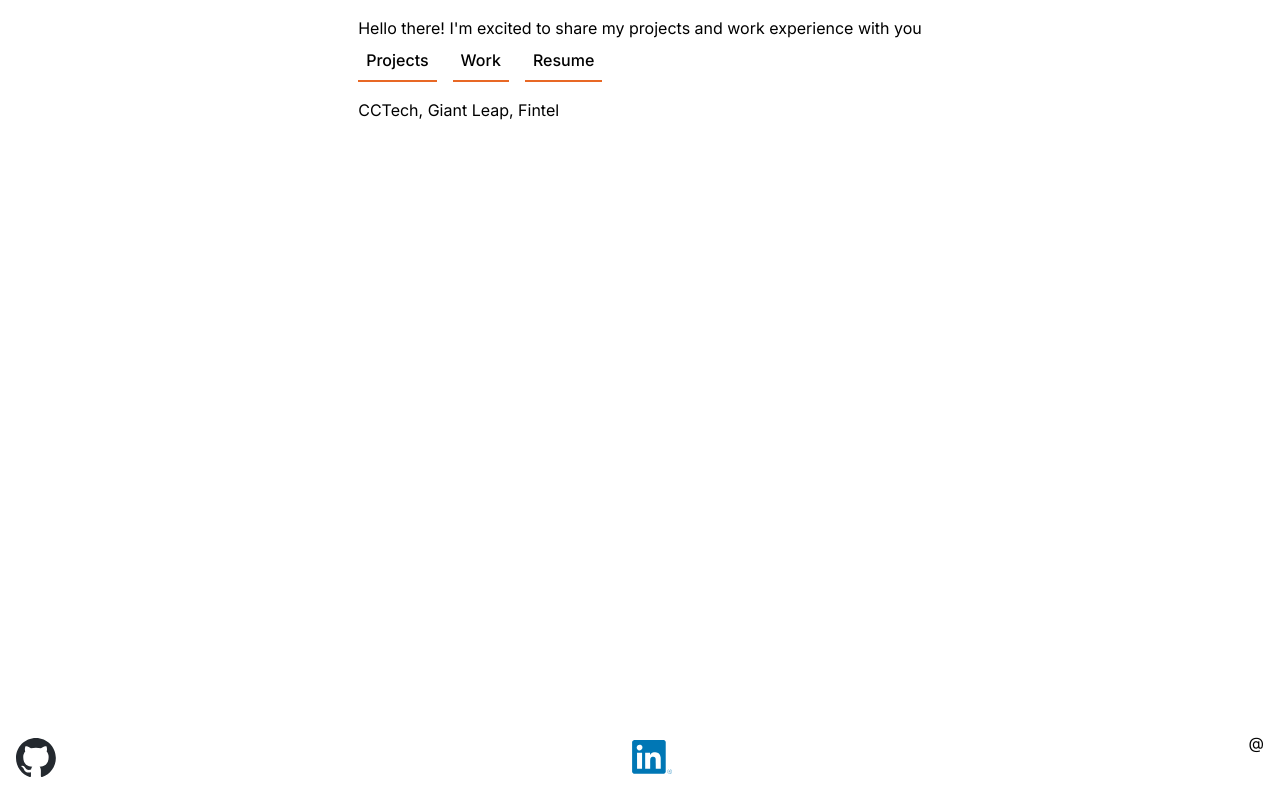
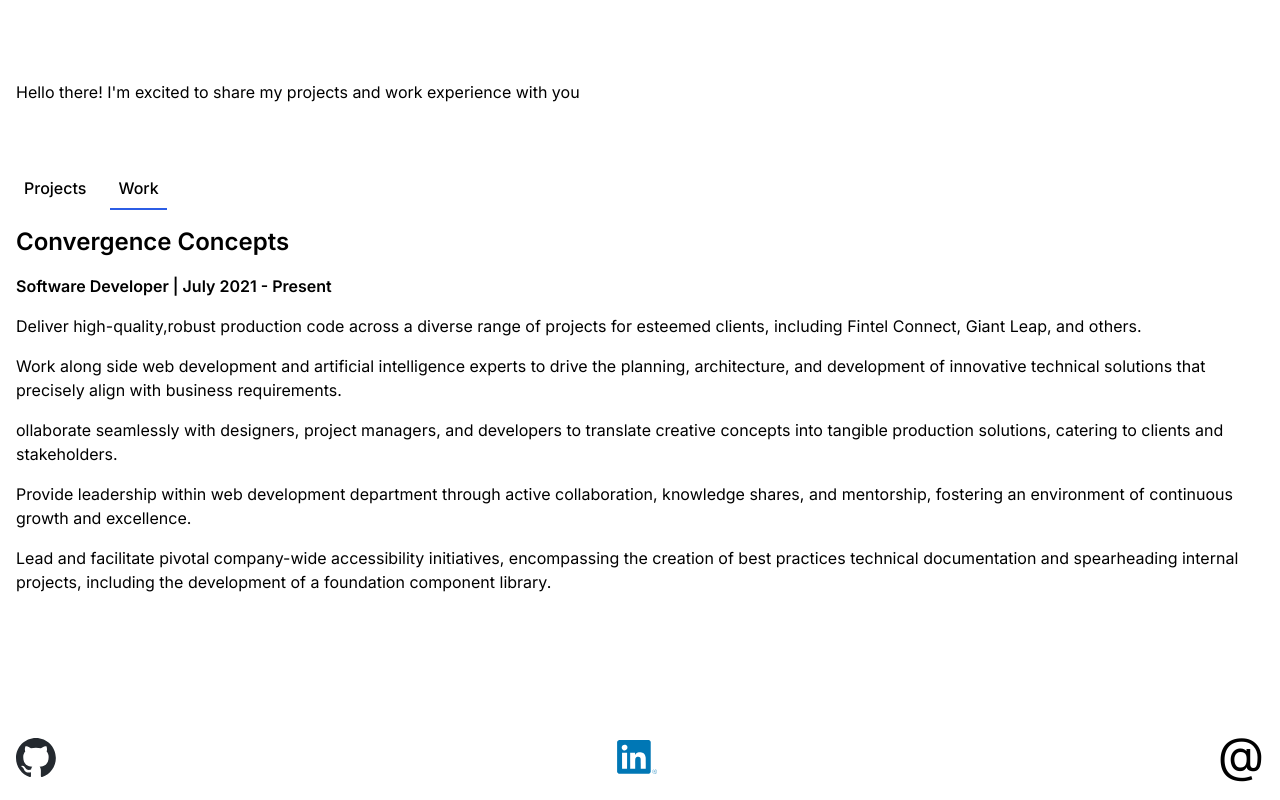
Before and after one commit to jgabrielsantos/jgcls-website, a Next.js app: page / in a window 1280 px wide. Both pictures are taken after a click on the button "Work". Built offline with nearby package versions, Linux system fonts and the light colour scheme.

Commit message:
work reference tab

```diff
--- /dev/null
+++ b/src/app/Homepage/components/Work/index.tsx
@@ -0,0 +1,34 @@
+import { WorkStyles } from "./styles";
+
+export const Work = () => {
+  const styles = new WorkStyles();
+  const {
+    company,
+    position,
+    taskList,
+    task
+  } = styles.buildStyles()
+  return (
+    <div>
+      <h2 className={company}>Convergence Concepts</h2>
+      <h3 className={position}>Software Developer | July 2021 - Present</h3>
+      <ul className={taskList}>
+        <li className={task}>
+          Deliver high-quality,robust production code across a diverse range of projects for esteemed clients, including Fintel Connect, Giant Leap, and others.
+        </li>
+        <li className={task}>
+          Work along side web development and artificial intelligence experts to drive the planning, architecture, and development of innovative technical solutions that precisely align with business requirements.
+        </li>
+        <li className={task}>
+          ollaborate seamlessly with designers, project managers, and developers to translate creative concepts into tangible production solutions, catering to clients and stakeholders.
+        </li>
+        <li className={task}>
+          Provide leadership within web development department through active collaboration, knowledge shares, and mentorship, fostering an environment of continuous growth and excellence.
+        </li>
+        <li className={task}>
+          Lead and facilitate pivotal company-wide accessibility initiatives, encompassing the creation of best practices technical documentation and spearheading internal projects, including the development of a foundation component library.
+        </li>
+      </ul>
+    </div>
+  )
+}
--- /dev/null
+++ b/src/app/Homepage/components/Work/styles.ts
@@ -0,0 +1,33 @@
+export class WorkStyles {
+  rules: Record<string, Map<string, string>> = {
+    company: new Map([
+      ["font-size", "text-2xl"],
+      ["font-weight", "font-semibold"],
+    ]),
+    position: new Map([
+      ["font-size", "text-base"],
+      ["font-weight", "font-semibold"],
+      ["margin-vertical", "my-4"],
+    ]),
+    taskList: new Map([
+      ["display", "flex"],
+      ["flex-direction", "flex-col"],
+      ["align-items", "items-start"],
+      ["justify-content", "justify-start"],
+      ["gap", "gap-4"],
+    ]),
+    task: new Map([
+      ["font-size", "text-base"],
+      ["font-weight", "font-normal"],
+    ]),
+  }
+
+  buildStyles(): Record<string, string> {
+    return {
+      company: [...this.rules.company.values()].join(" "),
+      position: [...this.rules.position.values()].join(" "),
+      taskList: [...this.rules.taskList.values()].join(" "),
+      task: [...this.rules.task.values()].join(" "),
+    }
+  }
+}
--- a/src/app/Homepage/components/index.ts
+++ b/src/app/Homepage/components/index.ts
@@ -1 +1,2 @@
 export * from './Repository'
+export * from './Work'
--- a/src/app/Homepage/index.tsx
+++ b/src/app/Homepage/index.tsx
@@ -1,17 +1,21 @@
 import { Tabs } from "@/components"
 import { HomepageStyles } from "./styles"
 import { Static } from "./static"
-import { Repository } from "./components"
+import { Repository, Work } from "./components"
 
 const Homepage = () => {
   const styles = new HomepageStyles()
   const {
-    header
+    main,
+    heading,
+    link
   } = styles.buildStyleRules()
 
   return (
-    <main className={header}>
-      <h1>Hello there! I&apos;m excited to share my projects and work experience with you</h1>
+    <main className={main}>
+      <h1 className={heading} >
+        Hello there! I&apos;m excited to share my projects and work experience with you
+      </h1>
 
       <Tabs
         tabs={[
@@ -27,16 +31,18 @@
                   backend={project.backend}
                 />
               ))}
+
+              <a
+                href="https://github.com/jgabrielsantos?tab=repositories"
+                target="_blank"
+                className={link}
+              >Check all the GitHub repositories</a>
             </div>
           },
           {
             title: 'Work',
-            element: <div>CCTech, Giant Leap, Fintel</div>
-          },
-          {
-            title: 'Resume',
-            element: <div>Resume</div>
-          },
+            element: <Work />
+          }
         ]}
       />
     </main>
--- a/src/app/Homepage/styles.ts
+++ b/src/app/Homepage/styles.ts
@@ -2,14 +2,30 @@
 
 export class HomepageStyles {
   rules: Record<HomepageComponentEnums, Map<string, string>> = {
-    header: new Map([
+    main: new Map([
       ["flex-grow", "flex-grow"]
-    ])
+    ]),
+    heading: new Map([
+      ["margin-vertical", "my-16"]
+    ]),
+    link: new Map([
+      ["width", "w-fit"],
+      ["padding-vertical", "py-2"],
+      ["padding-horizontal", "px-4"],
+      ["border-width", "border"],
+      ["border-color", "border-primary-50"],
+      ["border-radius", "rounded-md"],
+      ["background-color", "bg-primary-50"],
+      ["color", "text-white-100"],
+      ["width", "w-full"],
+    ]),
   }
 
   buildStyleRules(): Record<string, string> {
     return {
-      header: [...this.rules.header.values()].join(" ")
+      main: [...this.rules.main.values()].join(" "),
+      heading: [...this.rules.heading.values()].join(" "),
+      link: [...this.rules.link.values()].join(" "),
     }
   }
 }
--- a/src/app/Homepage/types.ts
+++ b/src/app/Homepage/types.ts
@@ -1 +1,3 @@
-export type HomepageComponentEnums = 'header'
+export type HomepageComponentEnums = 'main'
+| 'heading'
+| 'link'
--- a/src/components/Footer/index.tsx
+++ b/src/components/Footer/index.tsx
@@ -8,14 +8,14 @@
     <footer
       className={wrapper}
     >
-      <a href="">
+      <a href="https://github.com/jgabrielsantos" target="_blank">
         <img
           className={icon}
           src={imageList.Github.src}
           alt={imageList.Github.alt}
         />
       </a>
-      <a href="">
+      <a href="https://www.linkedin.com/in/jgabriel-santos/" target="_blank">
         <img
           className={icon}
           src={imageList.Linkedin.src}
--- a/src/components/Footer/styles.ts
+++ b/src/components/Footer/styles.ts
@@ -11,6 +11,7 @@
       ["align-items", "center"],
       ["padding", "p-4"],
       ["background-color", "bg-white-100"],
+      ["font-size", "text-5xl"],
     ]),
     icon: new Map([
       ["width", "w-10"],
--- a/src/components/Tabs/index.tsx
+++ b/src/components/Tabs/index.tsx
@@ -19,7 +19,7 @@
           <button
             key={index}
             onClick={() => hook.tabClickHandler(tab)}
-            className={buttonItem}
+            className={hook.selectedTab.title === tab.title ? `${buttonItem} border-primary-50` : `${buttonItem} border-transparent`}
           >
             {tab.title}
           </button>
--- a/src/components/Tabs/styles.ts
+++ b/src/components/Tabs/styles.ts
@@ -17,7 +17,6 @@
       ["cursor", "pointer"],
       ["padding", "p-2"],
       ["border-width", "border-b-2"],
-      ["border-color", "border-support-warning-50"],
       ["font-size", "text-base"],
       ["font-weight", "font-medium"]
     ])
```
